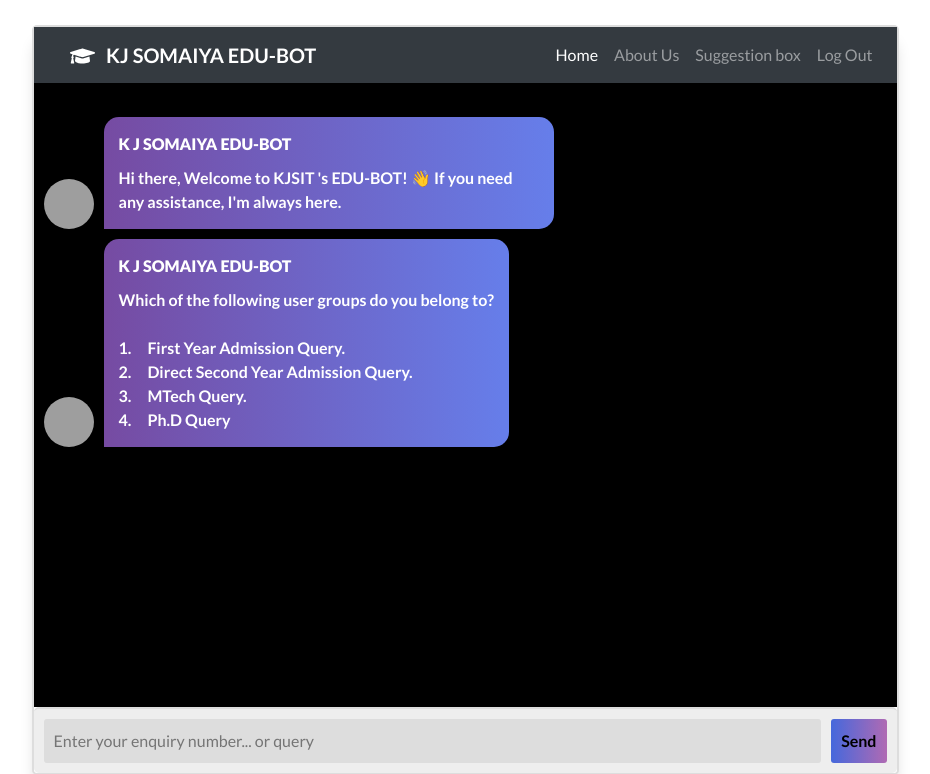
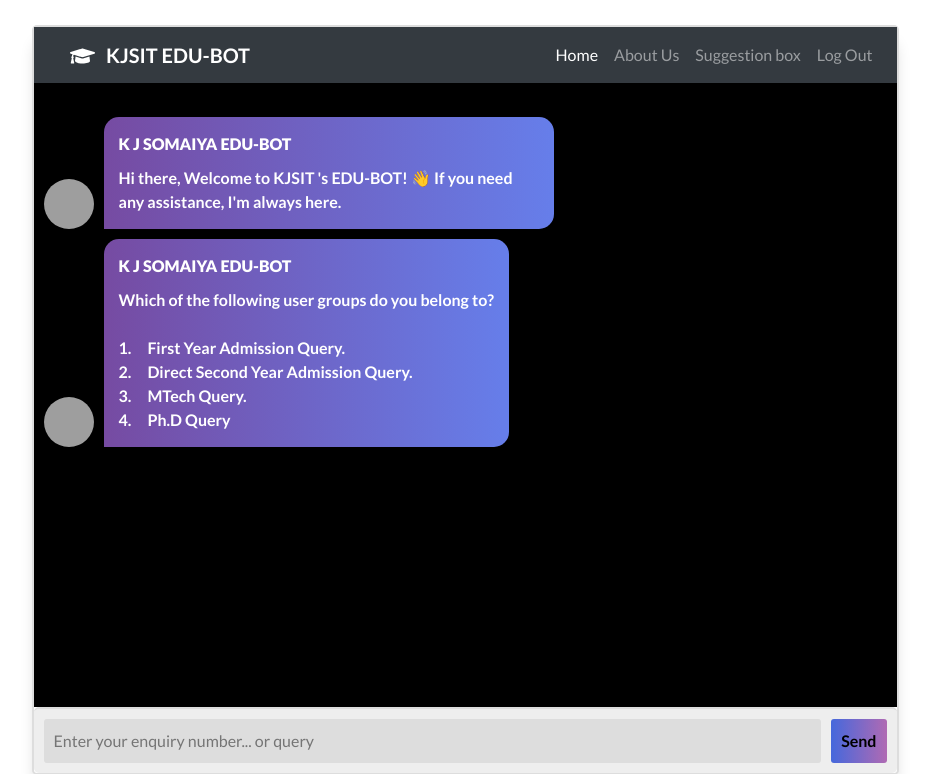
Before and after one commit to yashvishah27/EduBot, a Flask app: page /index in a window 1280 px wide. Shown: the top 774 px of the page, without its empty margins (175-1105 px from the left). Run offline with Flask 2, Linux system fonts and the light colour scheme; the visitor is signed in with stand-in values (Sample User, id 1); some libraries are stand-ins or nearby versions; grey boxes are pictures that could not be loaded.

Commit message:
index.html

```diff
--- a/templates/index.html
+++ b/templates/index.html
@@ -30,7 +30,7 @@
       <nav class="navbar navbar-expand-lg navbar-dark bg-dark">
         <!--a class="navbar-brand" href="#">KJSIT EDU-BOT</a-->
         <a class="navbar-brand" href="#" style="color: white;">
-          &emsp;<i class="fas fa-graduation-cap"></i> <b> &nbsp; KJ SOMAIYA EDU-BOT &emsp; </b></a>
+          &emsp;<i class="fas fa-graduation-cap"></i> <b> &nbsp; KJSIT EDU-BOT &emsp; </b></a>
         <button class="navbar-toggler" type="button" data-toggle="collapse" data-target="#navbarNav"
           aria-controls="navbarNav" aria-expanded="false" aria-label="Toggle navigation">
           <span class="navbar-toggler-icon"></span>
```
